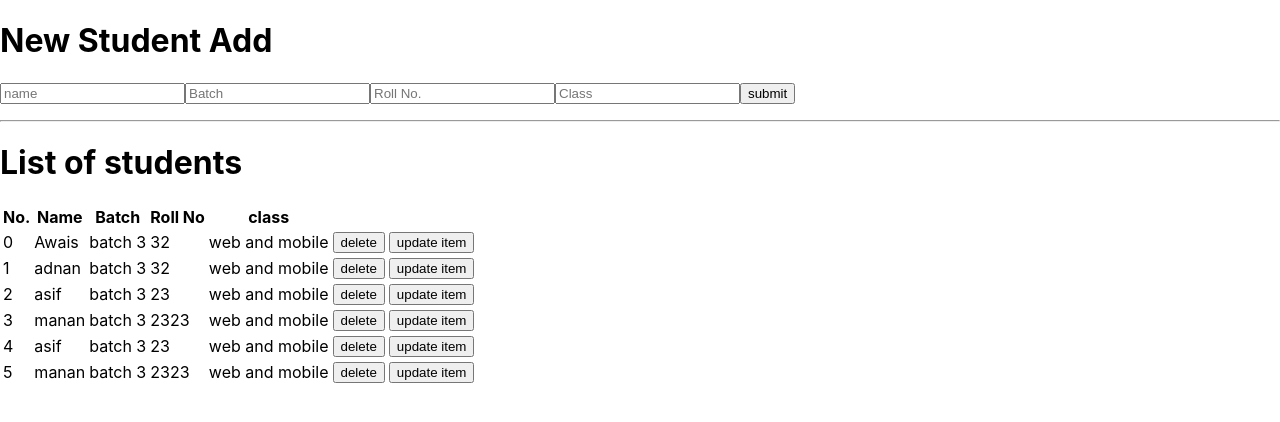
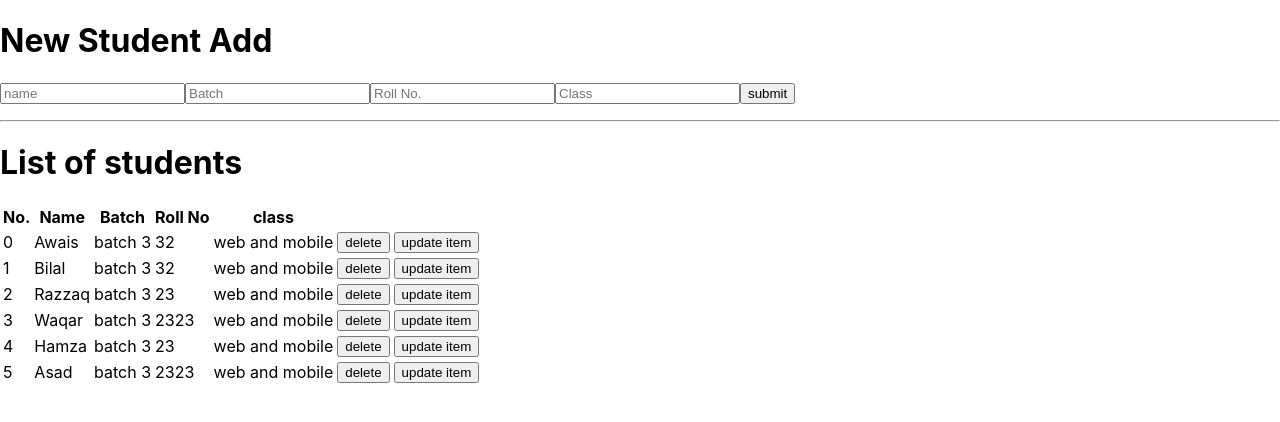
Before and after one commit to awais882s/class04-Student-App-Old, a React (Create React App) app: page / in a window 1280 px wide. Shown: the top 422 px of the page. Built offline with nearby package versions, Linux system fonts and the light colour scheme.

Commit message:
update names

```diff
--- a/src/components/data.js
+++ b/src/components/data.js
@@ -1,14 +1,14 @@
 export const data = [
   {
-     id:121,
+    id: 121,
     name: "Awais",
     batch: "batch 3",
     roll: "32",
     class: "web and mobile"
   },
   {
-        id:233212142,
-      name: "adnan",
+    id: 233212142,
+    name: "Bilal",
     batch: "batch 3",
     roll: "32",
     class: "web and mobile"
@@ -16,29 +16,29 @@ export const data = [
 
 
   {
-        id:23132422,
-      name: "asif",
+    id: 23132422,
+    name: "Razzaq",
     batch: "batch 3",
     roll: "23",
     class: "web and mobile"
   },
   {
-        id:23323242,
-      name: "manan",
+    id: 23323242,
+    name: "Waqar",
     batch: "batch 3",
     roll: "2323",
     class: "web and mobile"
   },
   {
-        id:2313242,
-      name: "asif",
+    id: 2313242,
+    name: "Hamza",
     batch: "batch 3",
     roll: "23",
     class: "web and mobile"
   },
   {
-        id:23323242,
-      name: "manan",
+    id: 23323242,
+    name: "Asad",
     batch: "batch 3",
     roll: "2323",
     class: "web and mobile"
```
Lines whose indentation alone changed are shown as unchanged.
